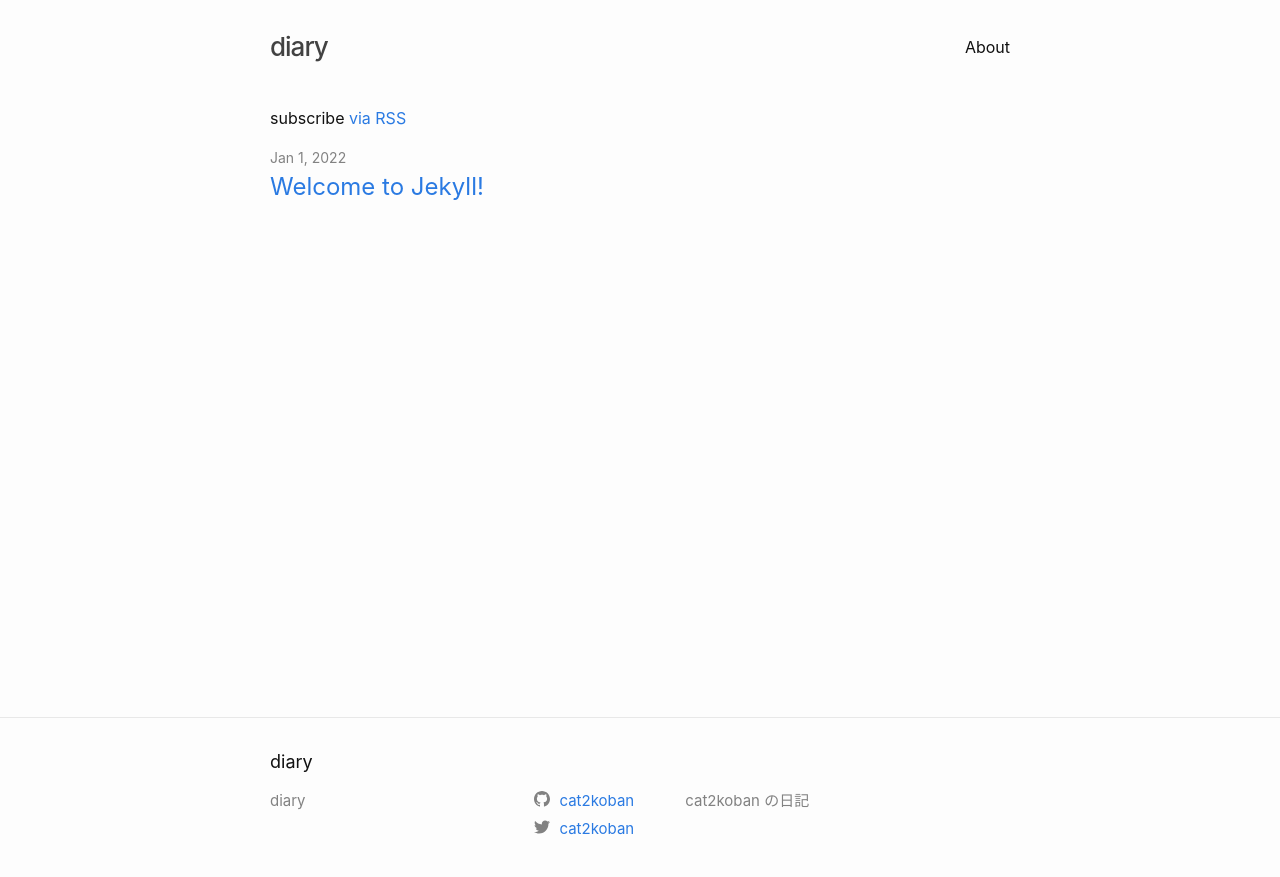
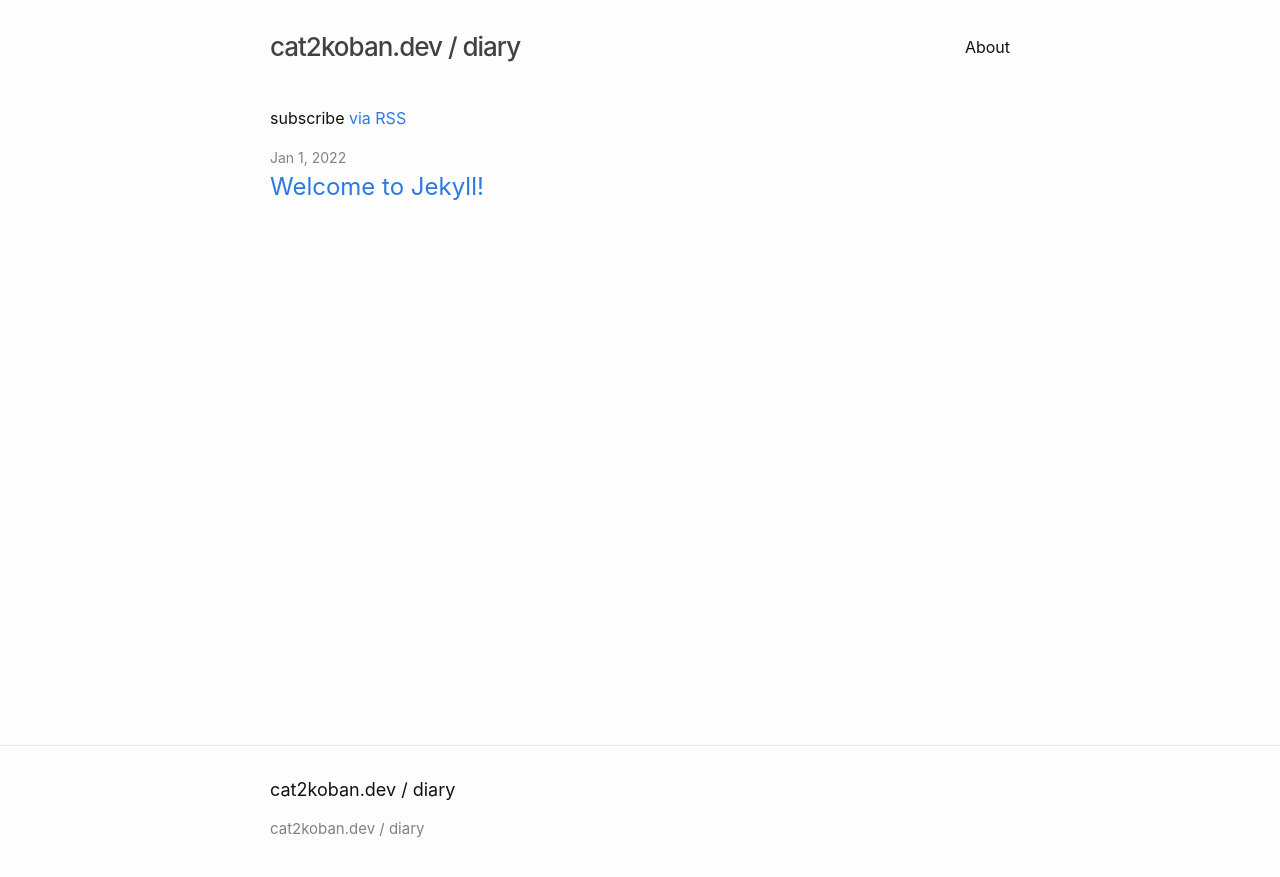
Before and after one commit to cat2koban/diary, a Jekyll site: the page built from index.md, in a window 1280 px wide. Shown: the top 877 px of the page. Built offline with Jekyll 4.4.1, drawn with Linux system fonts in a browser that asks for light colours.

Commit message:
Remove unnecessary settings && Fix title

```diff
--- a/_config.yml
+++ b/_config.yml
@@ -18,14 +18,10 @@
 # You can create any custom variable you would like, and they will be accessible
 # in the templates via {{ site.myvariable }}.
 
-title: diary
+title: cat2koban.dev / diary
 email:
-description: >- # this means to ignore newlines until "baseurl:"
-  cat2koban の日記
 baseurl: "" # the subpath of your site, e.g. /blog
 url: "" # the base hostname & protocol for your site, e.g. http://example.com
-twitter_username: cat2koban
-github_username: cat2koban
 
 # Build settings
 theme: minima
```
